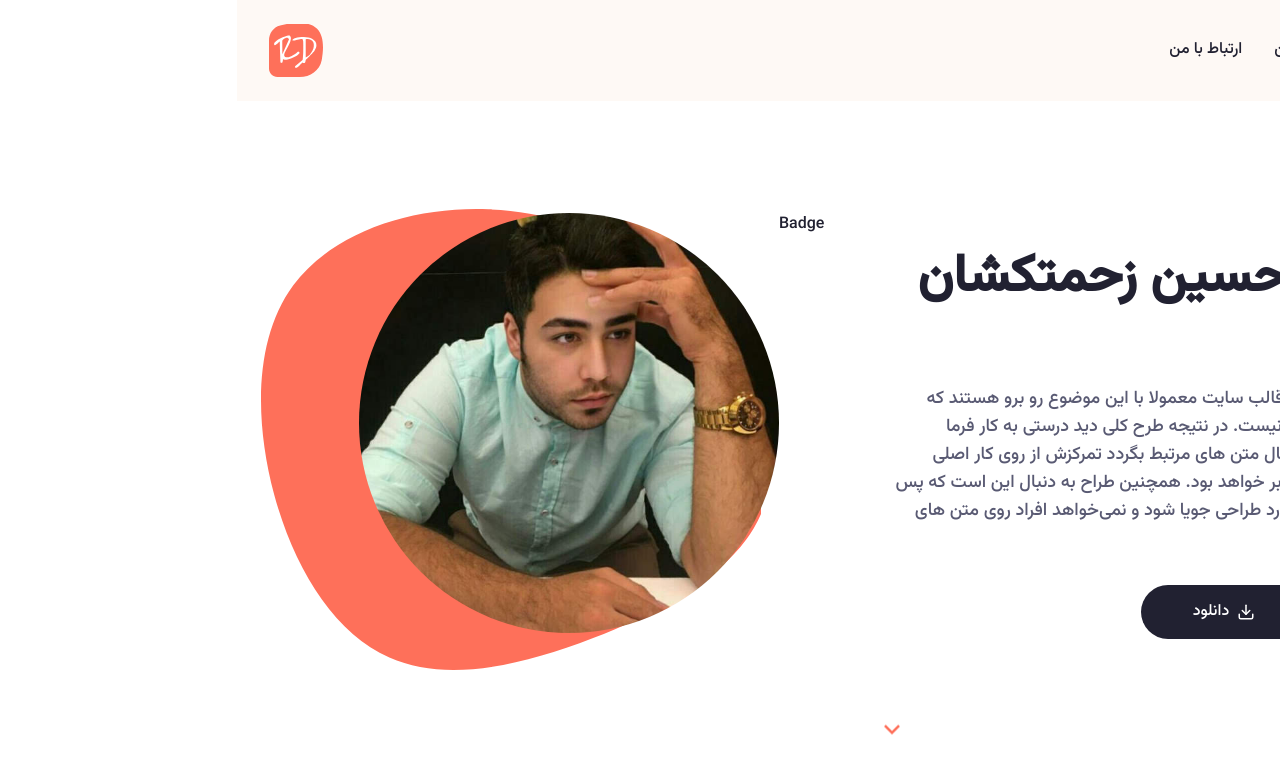
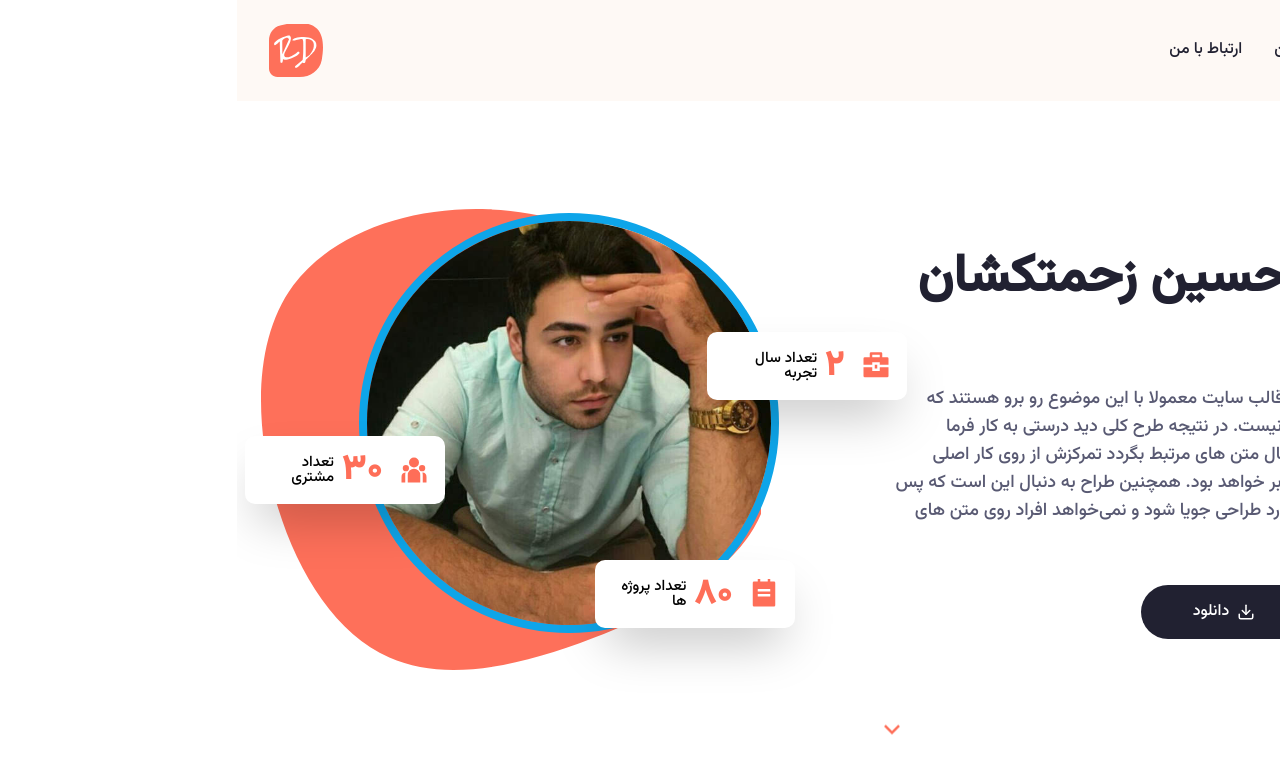
Before and after one commit to Hossein1371za/about-me-website-nextjs14-shadcn-tailwind, a Next.js app: page / in a window 1280 px wide. Shown: the top 774 px of the page. Built offline with nearby package versions, Linux system fonts and the light colour scheme.

Commit message:
badge section

```diff
--- a/app/globals.css
+++ b/app/globals.css
@@ -87,6 +87,6 @@
   @apply text-muted-foreground text-lg mb-8 font-light;
 }
 .badge{
-  @apply z-10 w-[200px] h-[68px] bg-white dark:backdrop:-blur-[44px] shadow-2xl p-4 rounded-[10px] flex items-center gap-x-4
+  @apply z-10 w-[200px] h-[68px] bg-white dark:backdrop-blur-[44px] shadow-2xl p-4 rounded-[10px] flex items-center gap-x-4
 }
 }
--- a/components/Badge.jsx
+++ b/components/Badge.jsx
@@ -1,8 +1,19 @@
+"use client"
+import Countup from "react-countup"
 
 
-const Badge = () => {
+const Badge = ({containerStyles,icon,endCountNum,endCountText,badgeText}) => {
   return (
-    <div>Badge</div>
+    <div className={`badge ${containerStyles}`}>
+      <div className="text-3xl text-primary">{icon}</div>
+      <div className="flex items-center gap-x-2">
+        <div className="text-4xl leading-none font-bold text-primary">
+          <Countup className="number" end={endCountNum} delay={1} duration={4}/>
+          {endCountText}
+        </div>
+        <div className="max-w-[70px] leading-none text-[15px] font-medium text-black">{badgeText}</div>
+      </div>
+    </div>
   )
 }
 
--- a/components/DevImg.jsx
+++ b/components/DevImg.jsx
@@ -4,7 +4,7 @@ import Image from "next/image";
 const DevImg = ({ containerStyles, imgSrc }) => {
   return (
     <div className={`${containerStyles}`}>
-      <Image className="rounded-full" src={imgSrc} width={420} height={420} priority alt="." />
+      <Image className="rounded-full border-solid border-[8px] border-sky-500" src={imgSrc} width={420} height={420} priority alt="." />
     </div>
   );
 };
--- a/components/Hero.jsx
+++ b/components/Hero.jsx
@@ -52,9 +52,29 @@ const Hero = () => {
             />
           </div>
           <div className="hidden xl:flex relative">
-            <Badge/>
+            <Badge
+            containerStyles="absolute top-[24%] -right-[8rem]"
+              icon={<RiBriefcase4Fill />}
+              endCountNum={2}
+              badgeText="تعداد سال تجربه"
+            />
+            <Badge
+            containerStyles="absolute top-[70%] -right-[1rem]"
+              icon={<RiTodoFill />}
+              endCountNum={80}
+              badgeText="تعداد پروژه ها "
+            />
+            <Badge
+            containerStyles="absolute top-[45%] -left-6"
+              icon={<RiTeamFill />}
+              endCountNum={30}
+              badgeText="تعداد مشتری "
+            />
             <div className="bg-hero_shape dark:bg-hero_shape2_dark w-[500px] h-[500px] bg-no-repeat absolute -top-1 -left-2"></div>
-            <DevImg containerStyles=" w-[510px] h-[462px] bg-no-repeat relative bg-bottom" imgSrc="/hero/me.jpg"/>
+            <DevImg
+              containerStyles=" w-[510px] h-[462px] bg-no-repeat relative bg-bottom"
+              imgSrc="/hero/me.jpg"
+            />
           </div>
         </div>
         <div className="hidden md:flex absolute left-2/4 bottom-44 xl:bottom-12 animate-bounce">
```
